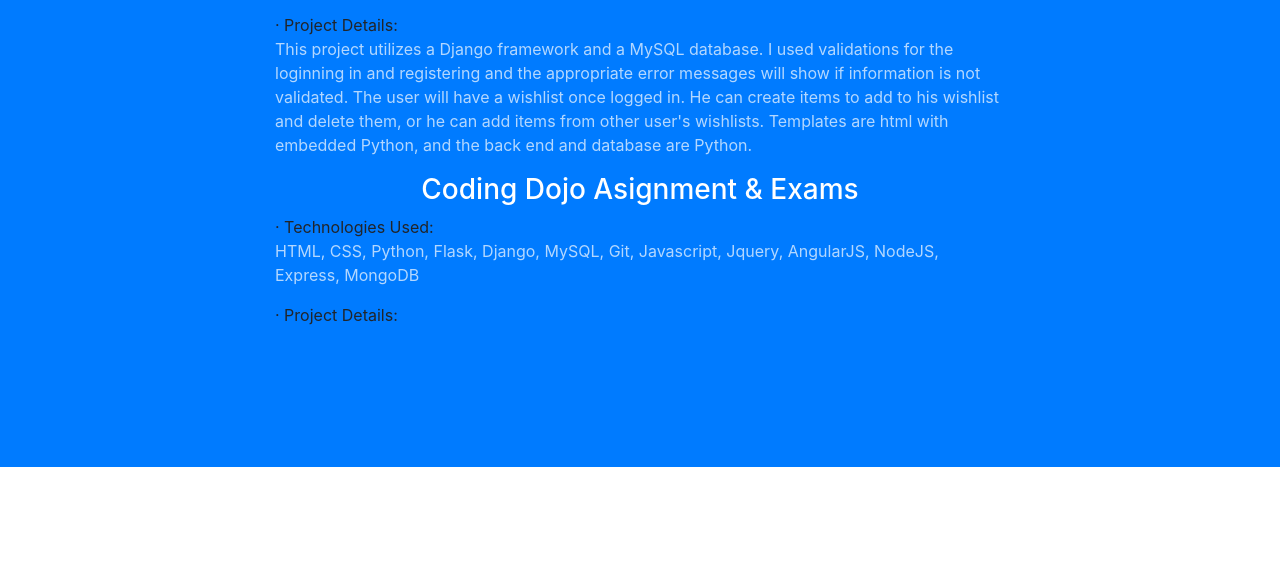
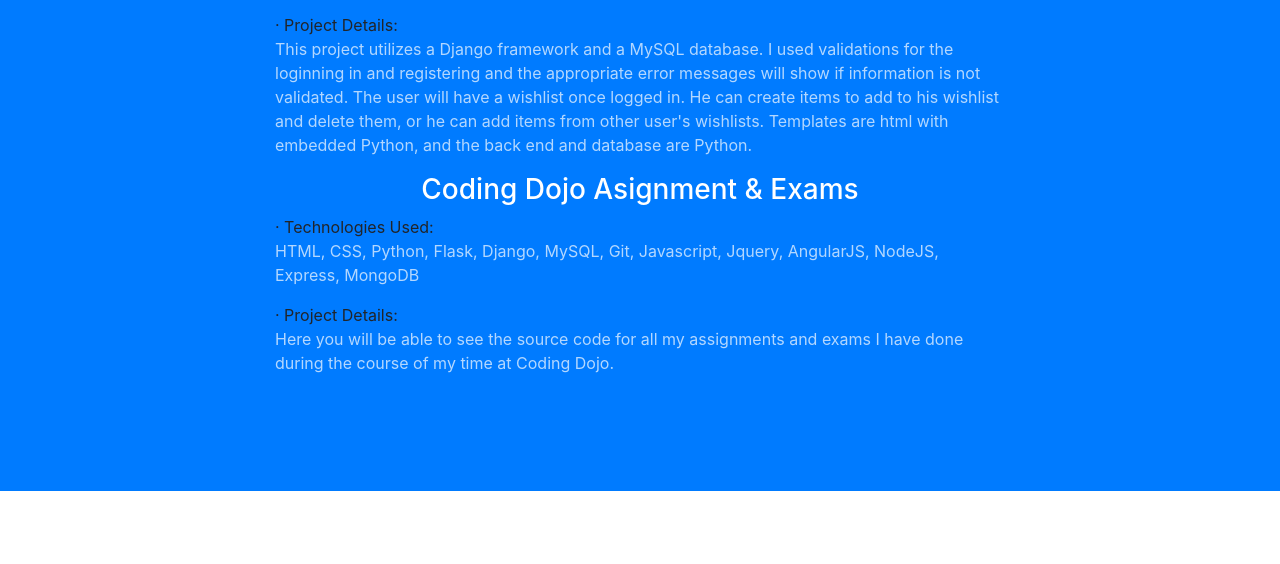
Before and after one commit to che607/che607.github.io, a website with bundled scripts: page index.html in a window 1280 px wide. Shown: the part 1643-2207 px from the top of the page. Built offline with nearby package versions, Linux system fonts and the light colour scheme.

Commit message:
added assignments/exams description

```diff
--- a/index.html
+++ b/index.html
@@ -100,7 +100,7 @@
             <span class="colorBlack">·	Technologies Used:</span>
             <p class="text-faded">HTML, CSS, Python, Flask, Django, MySQL, Git, Javascript, Jquery, AngularJS, NodeJS, Express, MongoDB<br></p>
             <span class="colorBlack">·	Project Details:</span>
-            <p class="text-faded"><br></p>
+            <p class="text-faded">Here you will be able to see the source code for all my assignments and exams I have done during the course of my time at Coding Dojo.<br></p>
           </div>
         </div>
       </div>
```
